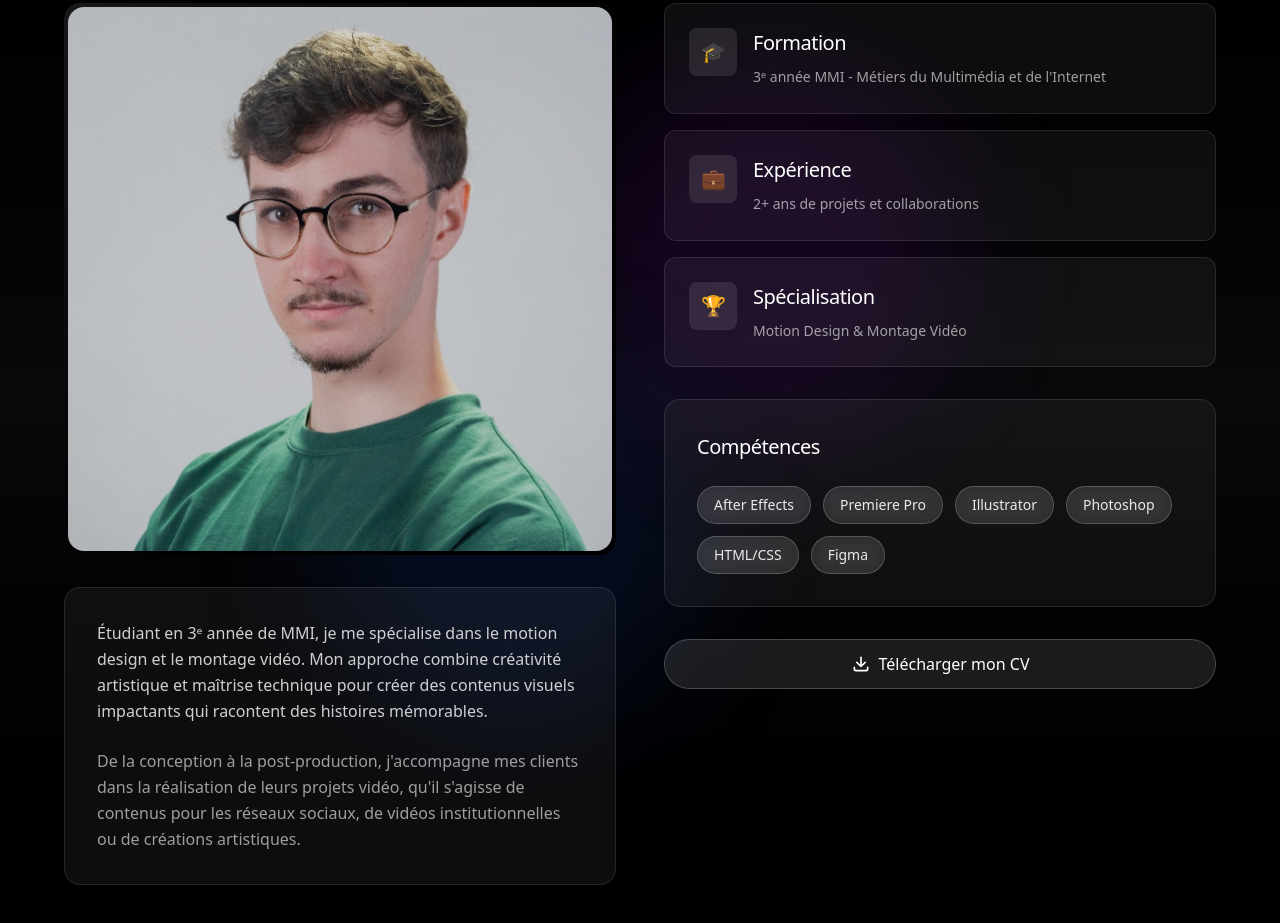
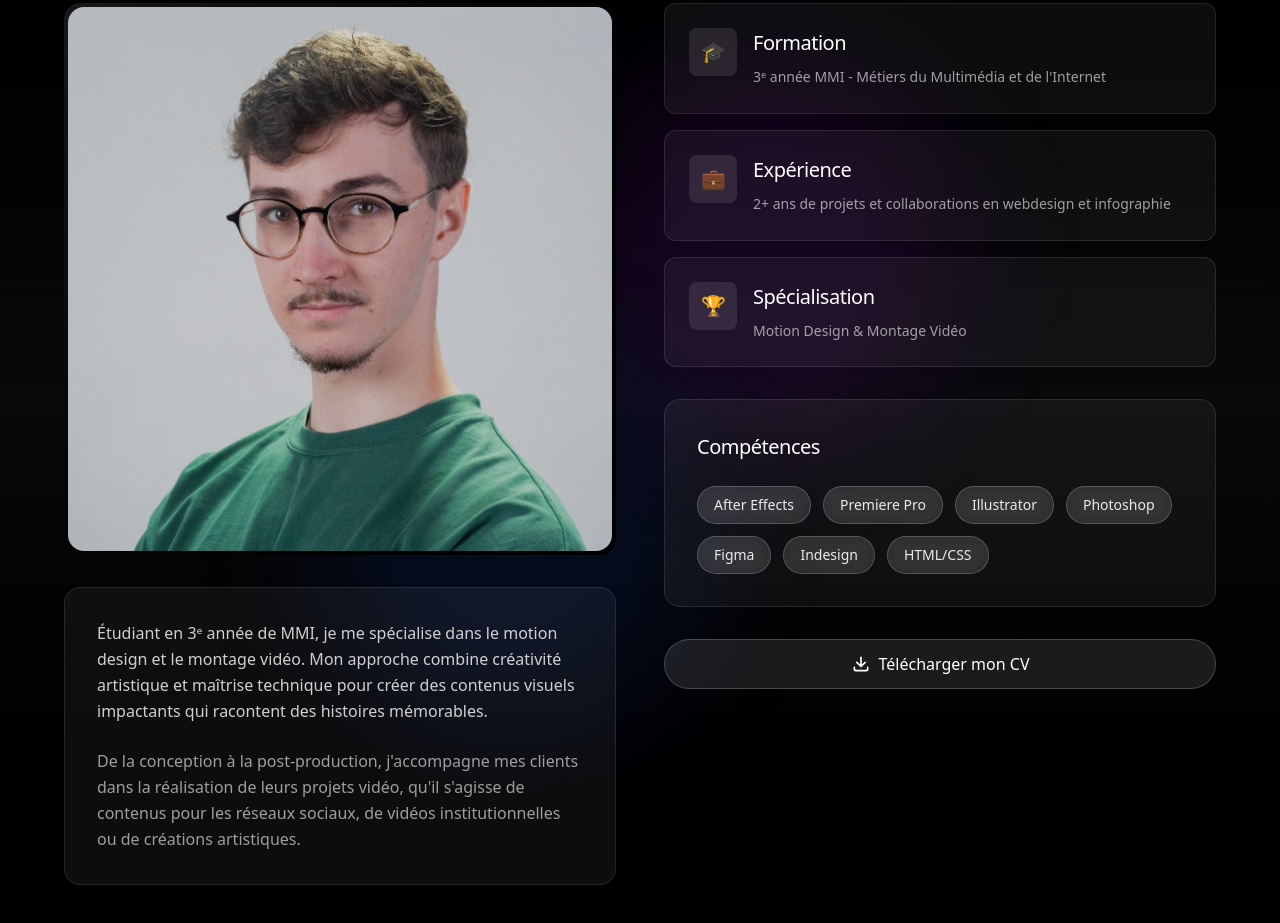
Before and after one commit to MateoMougenot/MateoMougenot.github.io, an Astro site: page / in a window 1280 px wide. Shown: the part 1085-2008 px from the top of the page. Built offline with nearby package versions, Linux system fonts and the light colour scheme; Astro itself is replaced by a stand-in of ours.

Commit message:
Update about tools

```diff
--- a/src/components/About.astro
+++ b/src/components/About.astro
@@ -4,8 +4,9 @@ const skills = [
   "Premiere Pro",
   "Illustrator",
   "Photoshop",
+  "Figma",
+  "Indesign",
   "HTML/CSS",
-  "Figma",
 ];
 
 const achievements = [
@@ -17,7 +18,7 @@ const achievements = [
   {
     icon: "💼",
     title: "Expérience",
-    description: "2+ ans de projets et collaborations",
+    description: "2+ ans de projets et collaborations en webdesign et infographie",
   },
   {
     icon: "🏆",
```
